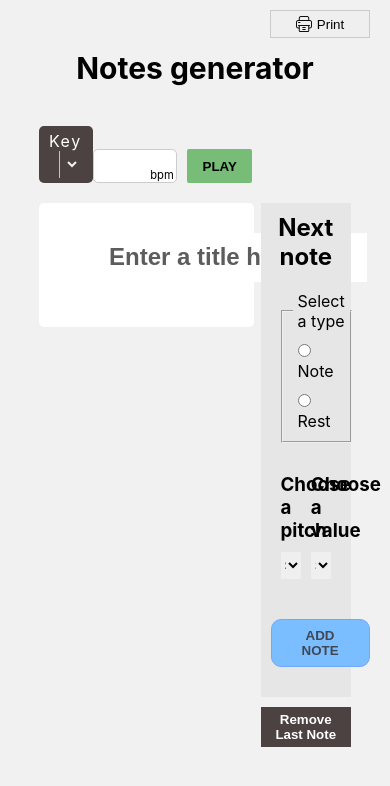
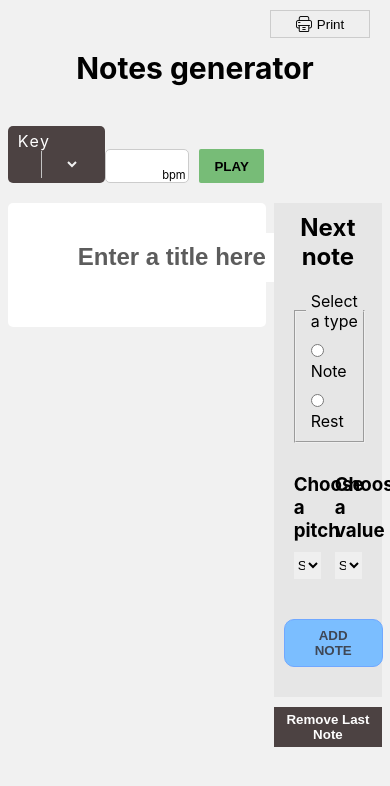
Before and after one commit to KamilSajdera/Notes-Generator, a React (Create React App) app: page / in a window 390 px wide. Shown: the top 786 px of the page. Built offline with nearby package versions, Linux system fonts and the light colour scheme; a web font is replaced by a local one.

Commit message:
Improving the appearance on smaller devices.

```diff
--- a/src/App.css
+++ b/src/App.css
@@ -13,7 +13,17 @@ body {
     height: auto;
     margin: 10px auto;
     padding: 0 10%;
+
+    @media (max-width: 1440px) {
+        padding-inline: 5%;
+    }
+
+    @media (max-width: 768px) {
+        padding-inline: 2%;
+    }
+
 }
+
 
 .container .header
 {
```
